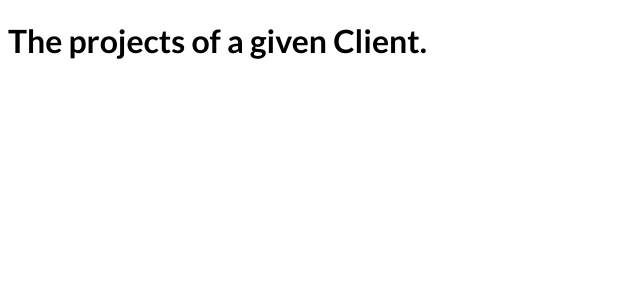
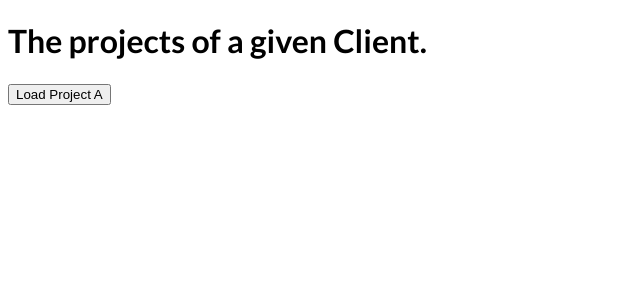
Before and after one commit to Akib13/learn-nextjs, a Next.js app: page /clients/manu in a window 1280 px wide. Shown: the top 300 px of the page, without its empty margins (0-640 px from the left). Built offline with nearby package versions, Linux system fonts and the light colour scheme.

Commit message:
Navigating programmatically

```diff
--- a/pages/clients/[id]/index.js
+++ b/pages/clients/[id]/index.js
@@ -6,9 +6,19 @@
 
     console.log(router.query);
 
+    function loadProjectHandler() {
+      //load data
+      // router.push('/clients/max/projecta');
+      router.push({
+        pathname: '/clients/[id]/[clientprojectid]',
+        query: {id:'max', clientprojectid: 'projecta'}
+      })
+    };
+
     return (
       <div>
         <h1>The projects of a given Client.</h1>
+        <button onClick={loadProjectHandler}>Load Project A</button>
       </div>
     );
   }
```
Also changed, not shown: pages/clients/index.js (+9 -1 lines).
